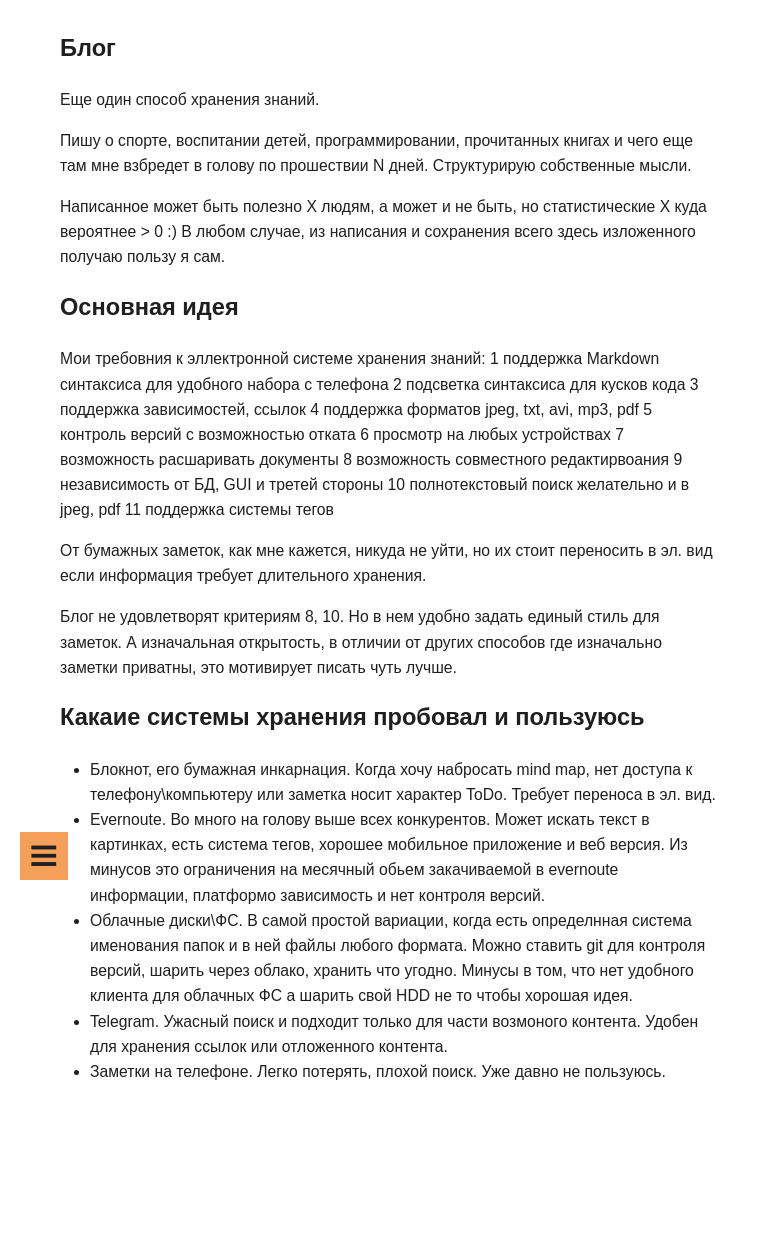
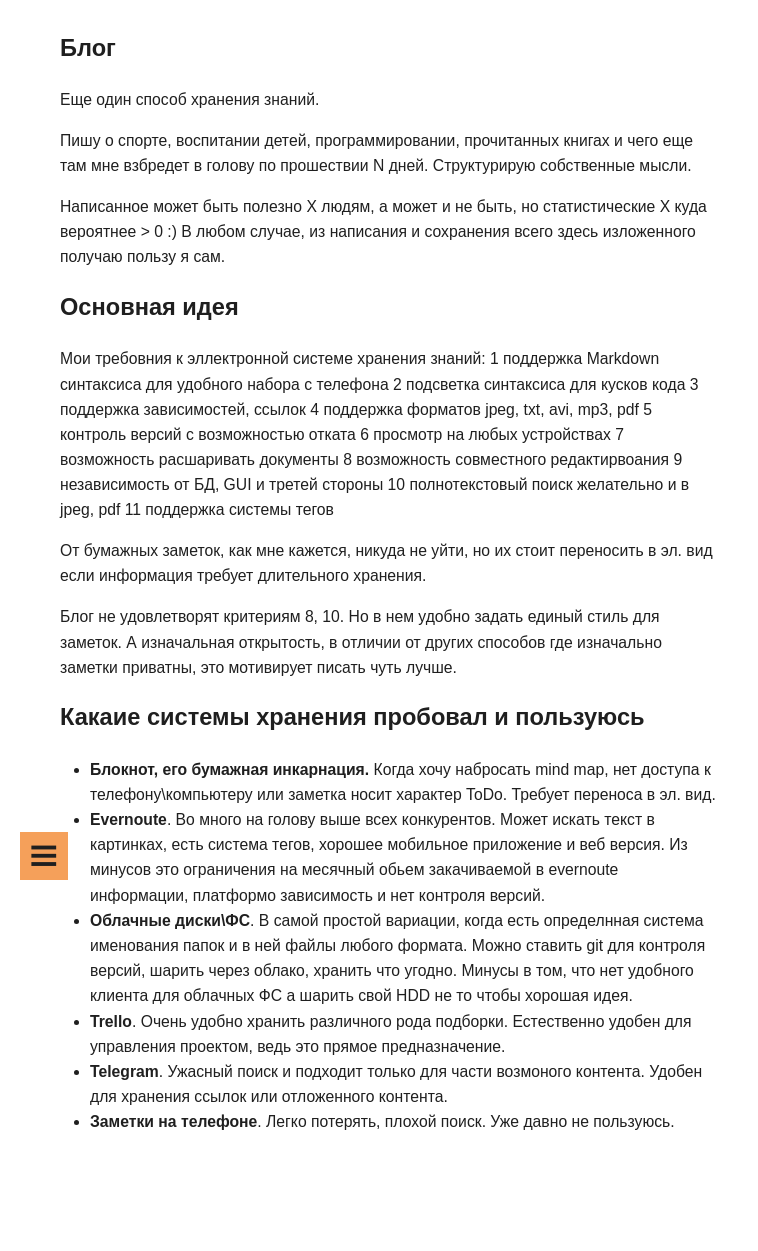
Before and after one commit to guest363/blog, a Jekyll site: the page built from index.md, in a window 1280 px wide. Shown: the whole page, without its empty margins (0-758 px from the left). Built offline with Jekyll 4.4.1, drawn with Linux system fonts in a browser that asks for light colours; before the commit the page ends 1200 px from its top, so only the background shows below that.

Commit message:
Update index.md
Add trello

```diff
--- a/index.md
+++ b/index.md
@@ -37,19 +37,21 @@ layout: main
 где изначально заметки приватны, это мотивирует писать чуть лучше.
 
 ## Какаие системы хранения пробовал и пользуюсь
-- Блокнот, его бумажная инкарнация. Когда хочу набросать mind map,
+- **Блокнот, его бумажная инкарнация.** Когда хочу набросать mind map,
 нет доступа к телефону\компьютеру или заметка носит характер ToDo.
 Требует переноса в эл. вид.
-- Evernoute. Во много на голову выше всех конкурентов. Может искать
+- **Evernoute**. Во много на голову выше всех конкурентов. Может искать
 текст в картинках, есть система тегов, хорошее мобильное приложение
 и веб версия. Из минусов это ограничения
 на месячный обьем закачиваемой в evernoute информации, платформо
 зависимость и нет контроля версий.
-- Облачные диски\ФС. В самой простой вариации, когда есть определнная
+- **Облачные диски\ФС**. В самой простой вариации, когда есть определнная
 система именования папок и в ней файлы любого формата. Можно ставить
 git для контроля версий, шарить через облако, хранить что угодно.
 Минусы в том, что нет удобного клиента для облачных ФС а шарить свой HDD
 не то чтобы хорошая идея.
-- Telegram. Ужасный поиск и подходит только для части возмоного контента.
+- **Trello**. Очень удобно хранить различного рода подборки. Естественно удобен для
+управления проектом, ведь это прямое предназначение.
+- **Telegram**. Ужасный поиск и подходит только для части возмоного контента.
 Удобен для хранения ссылок или отложенного контента.
-- Заметки на телефоне. Легко потерять, плохой поиск. Уже давно не пользуюсь.
+- **Заметки на телефоне**. Легко потерять, плохой поиск. Уже давно не пользуюсь.
```
